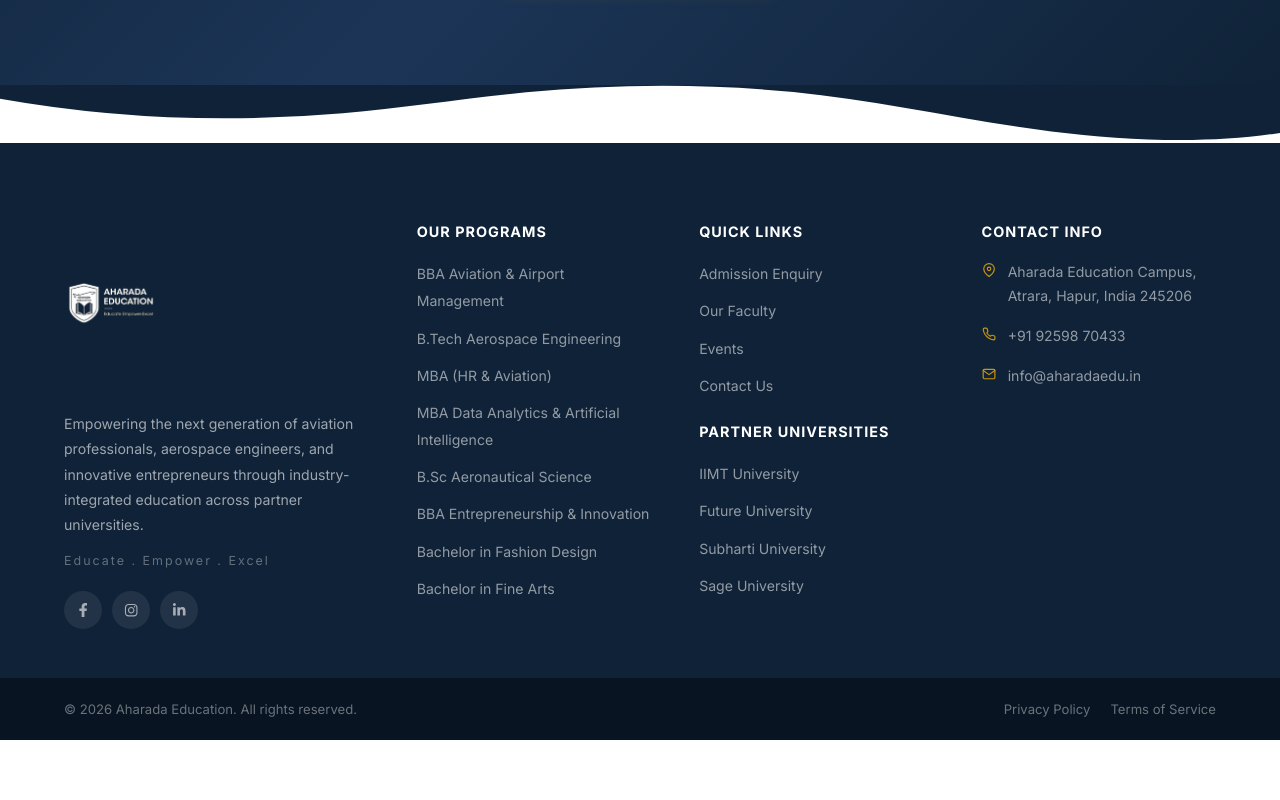
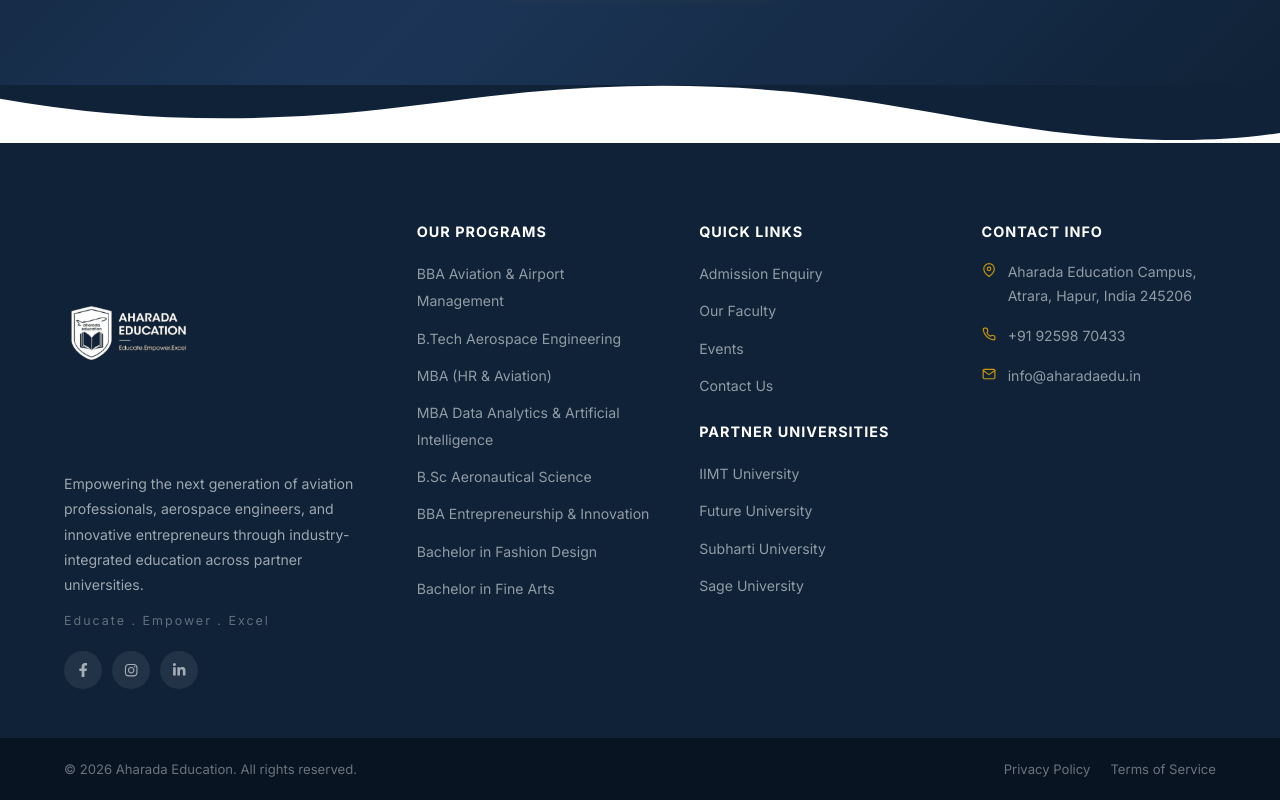
Before and after one commit to Nitin-data-domain/updated-ae, a React (Vite) app in the folder client/: page / in a window 1280 px wide. Shown: the part 7957-8757 px from the top of the page. Before the commit the page ends 8697 px from the top, so only its background shows below. Built offline with nearby package versions, Linux system fonts and the light colour scheme; no server answers.

Commit message:
feat: increase footer logo size to 220px

```diff
--- a/client/src/components/Footer.jsx
+++ b/client/src/components/Footer.jsx
@@ -22,9 +22,9 @@ export default function Footer() {
                   src={aeLogoWhite}
                   alt="Aharada Education"
                   style={{
-                    height: '160px',
+                    height: '220px',
                     width: 'auto',
-                    maxWidth: '320px',
+                    maxWidth: '400px',
                     objectFit: 'contain',
                     objectPosition: 'left center',
                     display: 'block',
```
